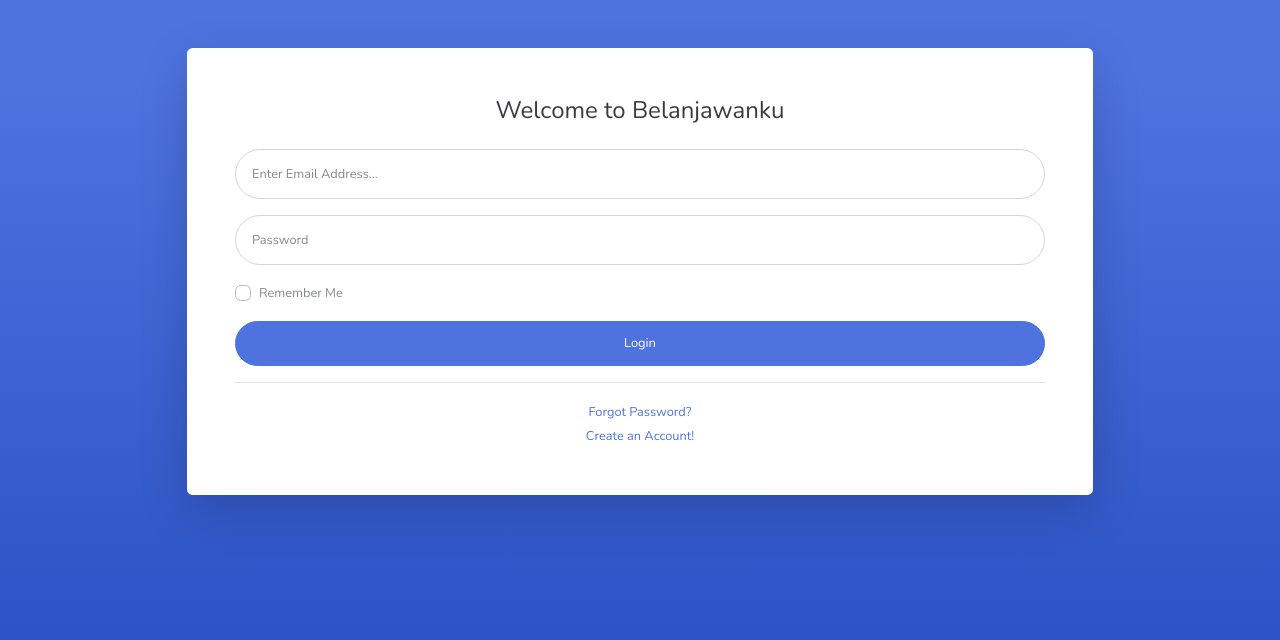
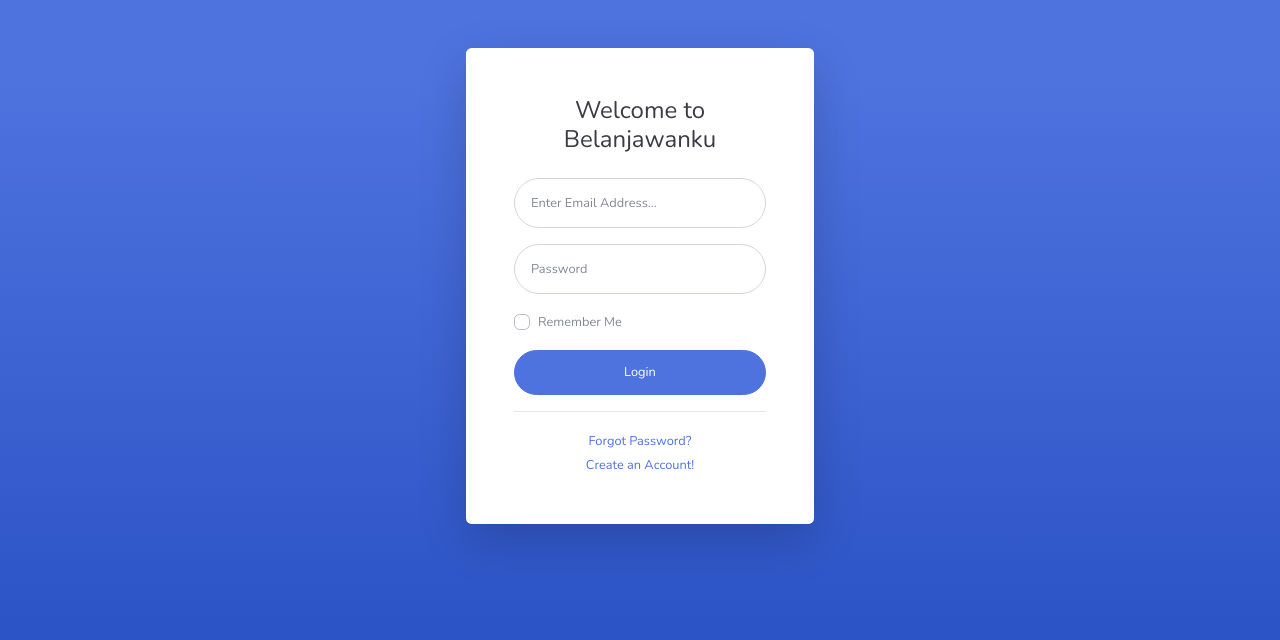
Before and after one commit to denbuilder/Belanjawanku, a website with bundled scripts: page login.html in a window 1280 px wide. Built offline with nearby package versions, Linux system fonts and the light colour scheme.

Commit message:
Login box resize

```diff
--- a/login.html
+++ b/login.html
@@ -27,7 +27,7 @@
         <!-- Outer Row -->
         <div class="row justify-content-center">
 
-            <div class="col-xl-10 col-lg-12 col-md-9">
+            <div class=" col-lg-4 col-md-9">
 
                 <div class="card o-hidden border-0 shadow-lg my-5">
                     <div class="card-body p-0">
```
